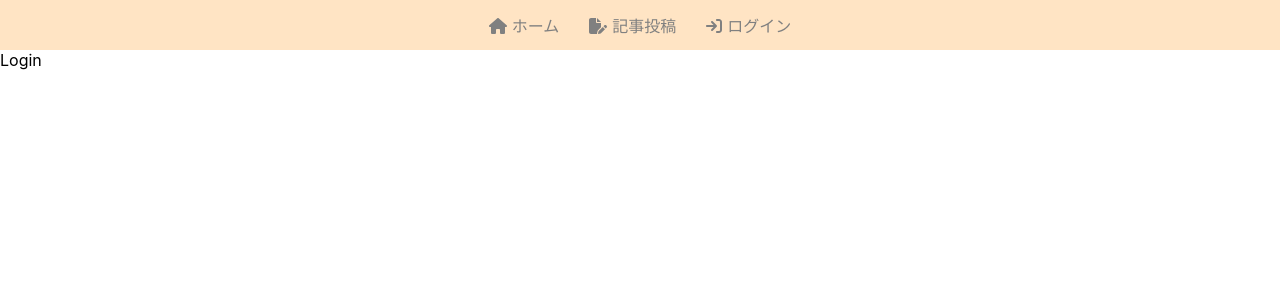
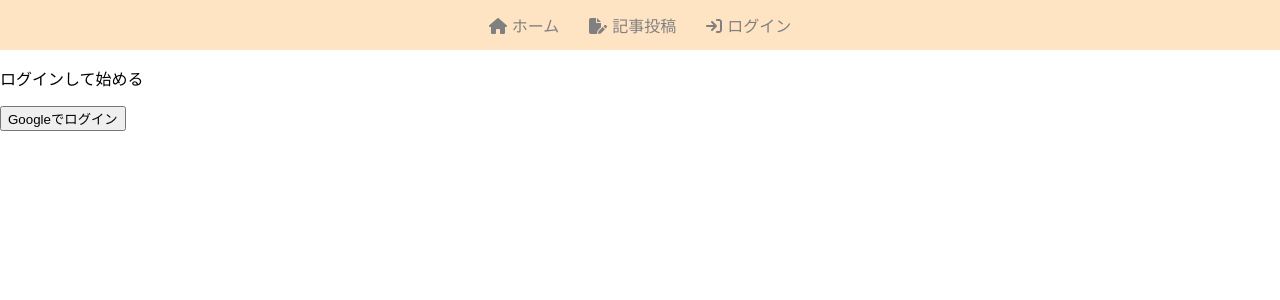
Before and after one commit to hatano-yota/blog-with-react-and-firebase, a React (Create React App) app: page /login in a window 1280 px wide. Shown: the top 300 px of the page. Built offline with nearby package versions, Linux system fonts and the light colour scheme.

Commit message:
googleログイン機能の実装 ローカルストレージの利用

```diff
--- a/src/App.tsx
+++ b/src/App.tsx
@@ -1,4 +1,5 @@
 import "./App.css";
+import { useState } from "react";
 import { BrowserRouter as Router, Routes, Route, Link } from "react-router-dom";
 import { Home } from "./components/Home";
 import { CreatePost } from "./components/CreatePost";
@@ -7,13 +8,15 @@
 import { Navbar } from "./components/Navbar";
 
 function App() {
+  const [isAuth, setIsAuth] = useState<boolean>(false);
+
   return (
     <Router>
       <Navbar />
       <Routes>
         <Route path="/" element={<Home />}></Route>
         <Route path="/createpost" element={<CreatePost />}></Route>
-        <Route path="/login" element={<Login />}></Route>
+        <Route path="/login" element={<Login setIsAuth={setIsAuth} />}></Route>
         <Route path="/logout" element={<Logout />}></Route>
       </Routes>
     </Router>
--- a/src/components/Login.tsx
+++ b/src/components/Login.tsx
@@ -1,3 +1,27 @@
-export const Login = () => {
-  return <div>Login</div>;
+import { signInWithPopup } from "firebase/auth";
+import { auth, provider } from "../firebase";
+import { useNavigate } from "react-router-dom";
+
+type Props = {
+  setIsAuth: (isAuth: boolean) => void;
 };
+
+export const Login = ({ setIsAuth }: Props) => {
+  const navigate = useNavigate();
+  const loginWithGoogle = () => {
+    //Googleでログイン
+    signInWithPopup(auth, provider).then((result) => {
+      // console.log(result);
+      localStorage.setItem("isAuth", "true");
+      setIsAuth(true);
+      navigate("/");
+    });
+  };
+
+  return (
+    <div>
+      <p>ログインして始める</p>
+      <button onClick={loginWithGoogle}>Googleでログイン</button>
+    </div>
+  );
+};
```
